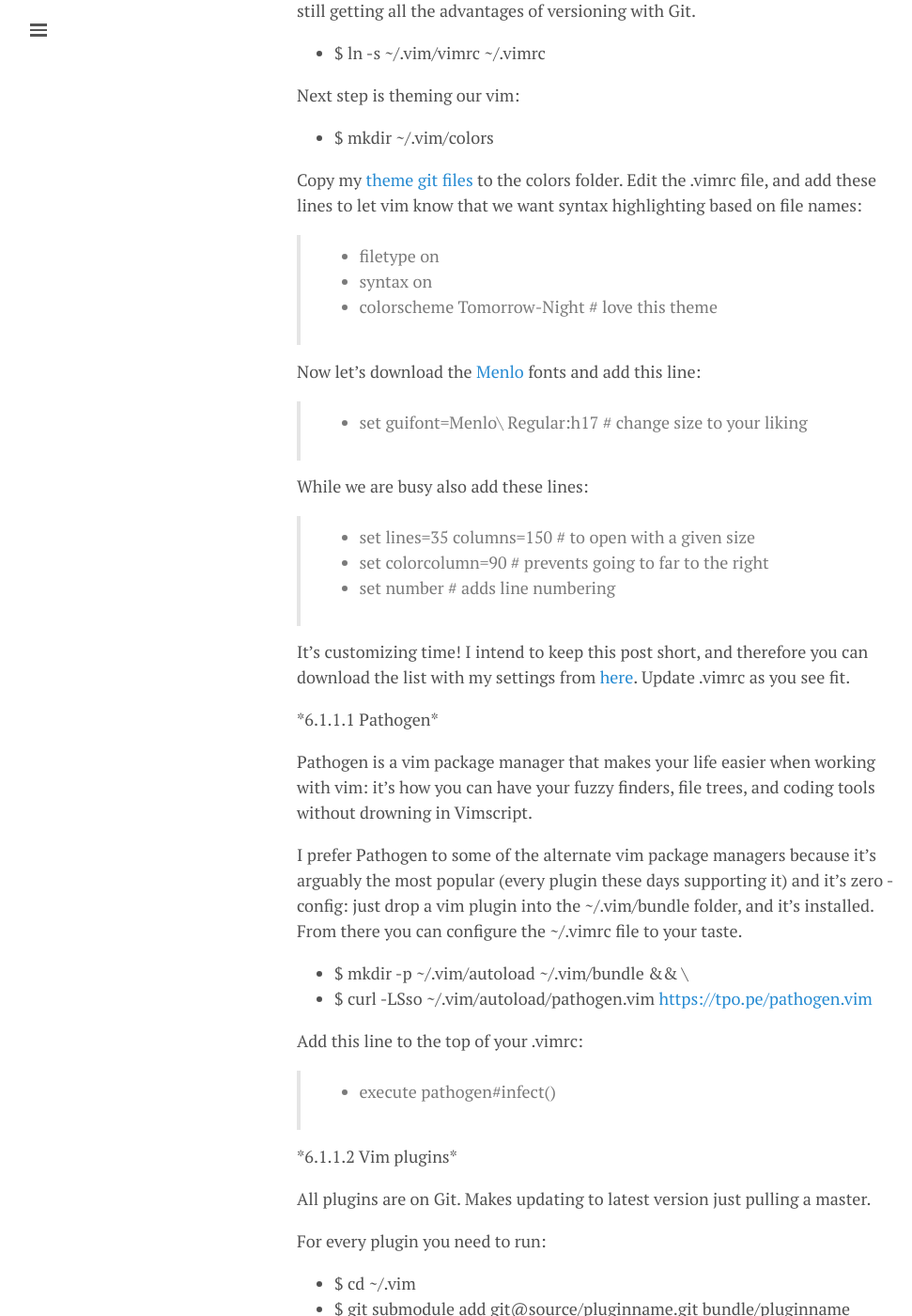
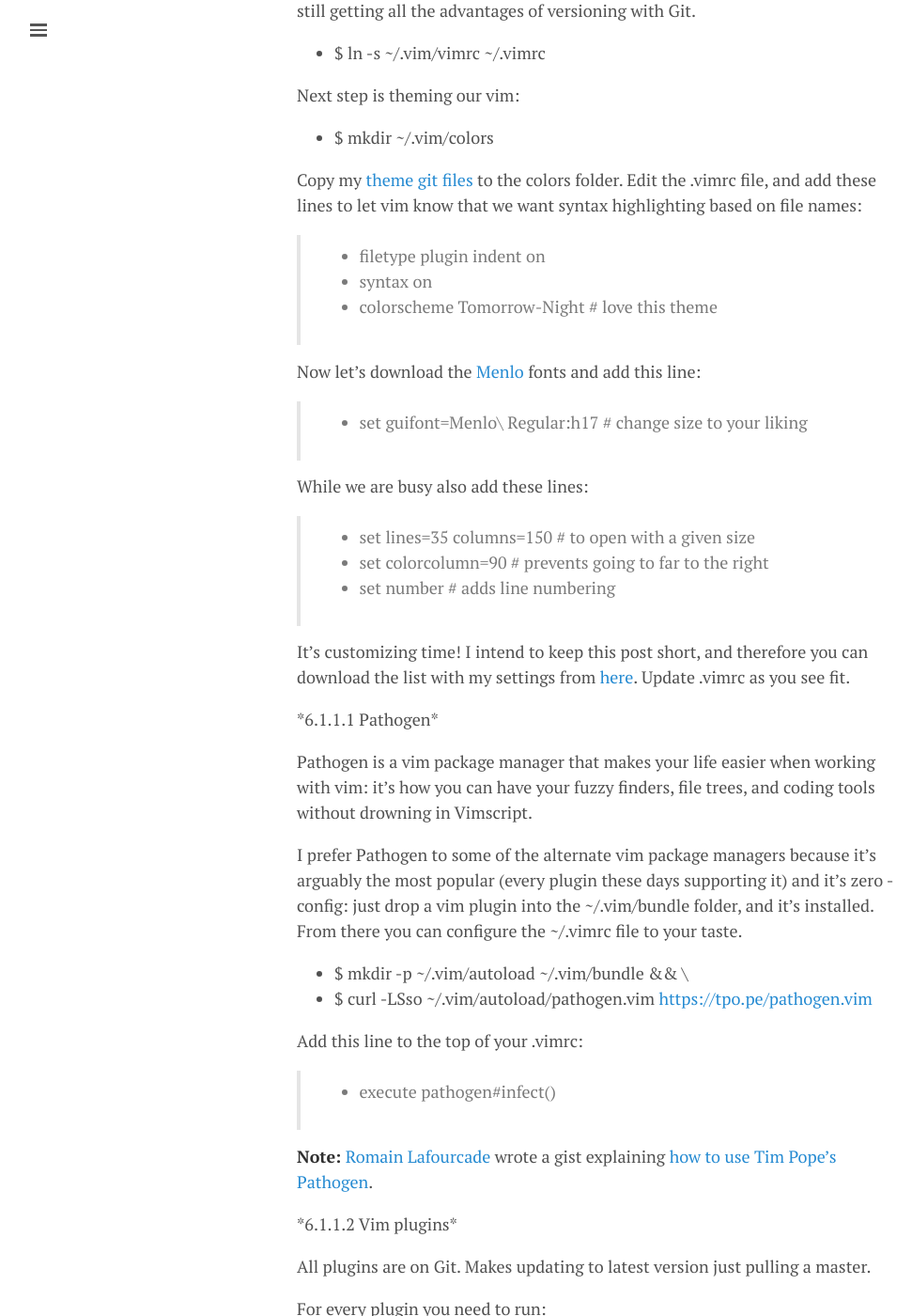
Before and after one commit to lgeurts/lgeurts.github.io, a Jekyll site: the page built from _posts/2017-07-11-bunsenlabs-linux-setup-notes-for dell-inspiron-6000.md, in a window 1280 px wide and 1400 px high, scrolled down 5705 px. Shown: the whole window at 94% size, without its empty margins (0-971 px from the left). Built offline with Jekyll 4.4.1, drawn with Linux system fonts in a browser that asks for light colours; nearby versions of some CDN libraries; comment, search, counter and statistics services are not loaded.

Commit message:
Update 2017-07-11-bunsenlabs-linux-setup-notes-for dell-inspiron-6000.md

```diff
--- a/_posts/2017-07-11-bunsenlabs-linux-setup-notes-for dell-inspiron-6000.md
+++ b/_posts/2017-07-11-bunsenlabs-linux-setup-notes-for dell-inspiron-6000.md
@@ -179,7 +179,7 @@ Next step is theming our vim:
 
 Copy my [theme git files](https://github.com/lgeurts/BunsenLabs-Setup/tree/master/.vim/colors) to the colors folder. Edit the .vimrc file, and add these lines to let vim know that we want syntax highlighting based on file names:
 
-> * filetype on
+> * filetype plugin indent on
 > * syntax on
 > * colorscheme Tomorrow-Night # love this theme
 
@@ -207,6 +207,8 @@ I prefer Pathogen to some of the alternate vim package managers because it's arg
 Add this line to the top of your .vimrc:
 
 > * execute pathogen#infect()
+
+**Note:** [Romain Lafourcade](https://github.com/romainl) wrote a gist explaining [how to use Tim Pope's Pathogen](https://gist.github.com/romainl/9970697).
 
 \*6.1.1.2 Vim plugins\*
 
```
